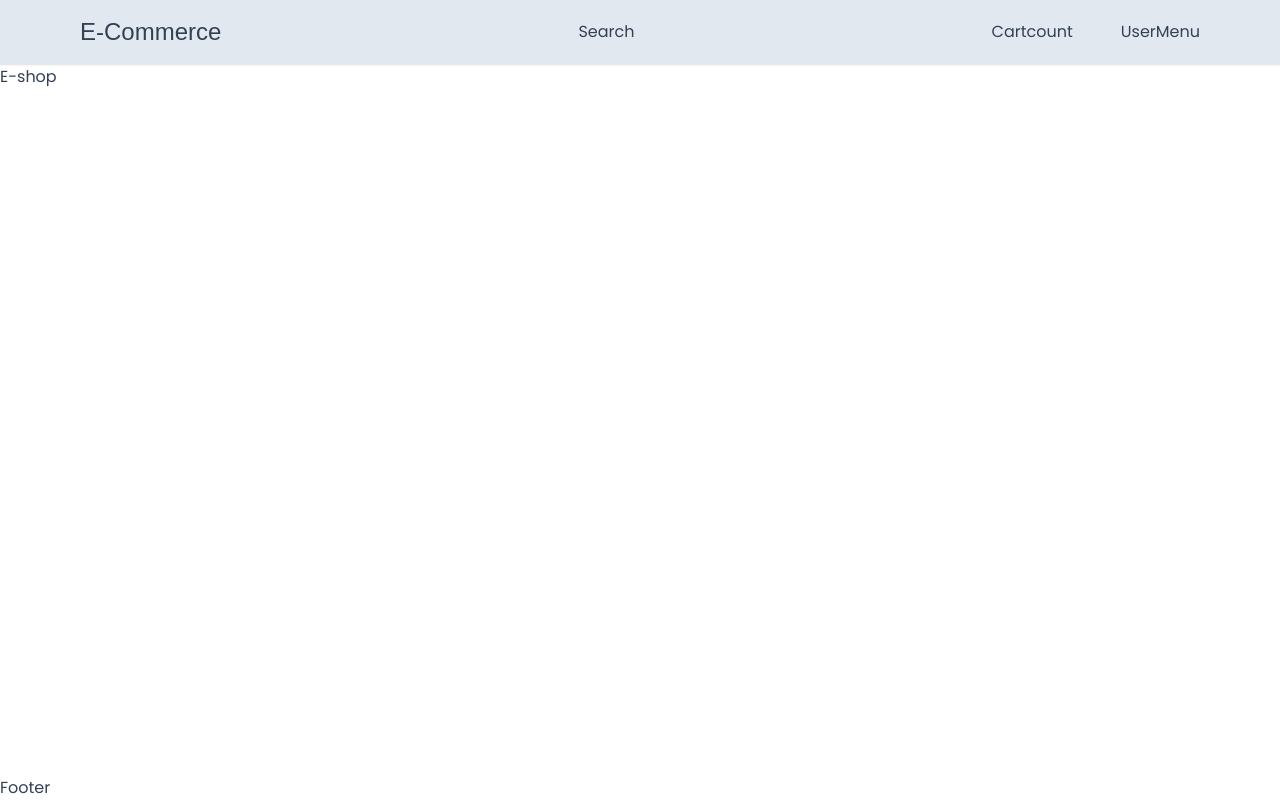
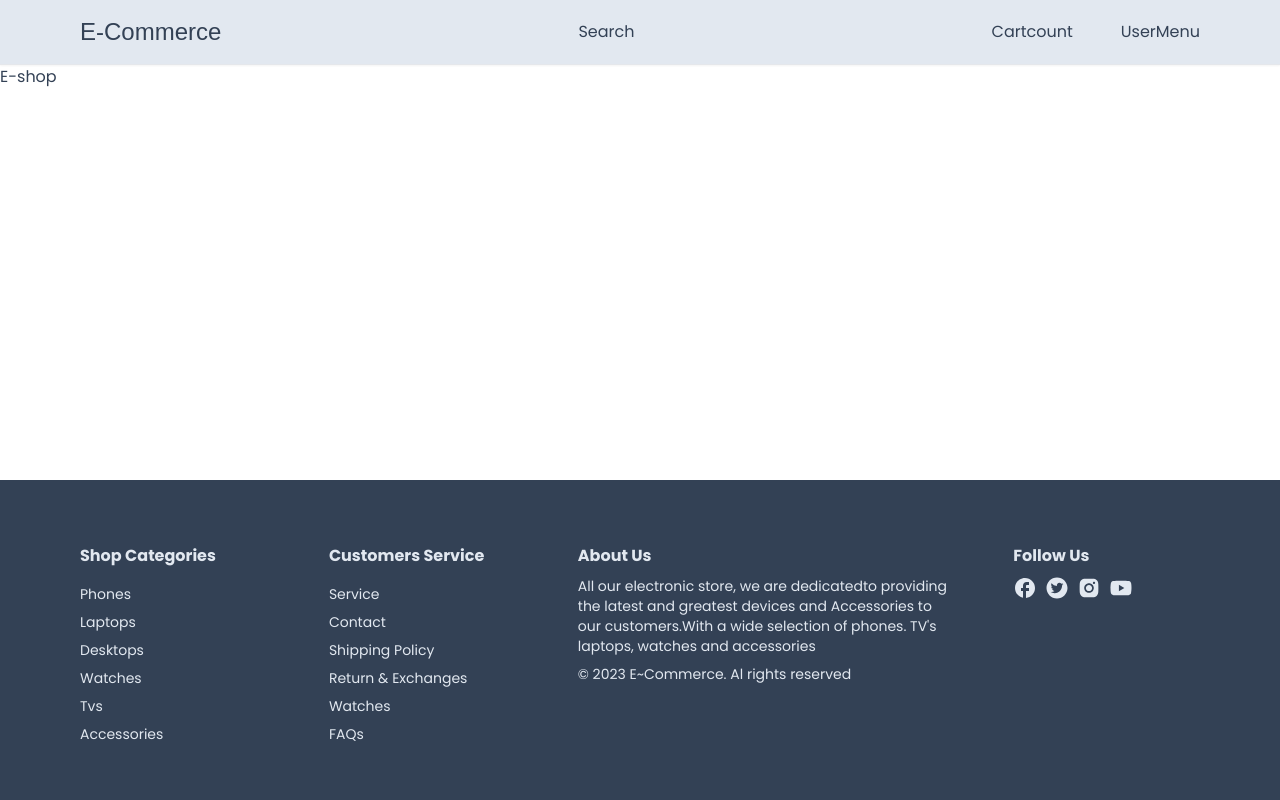
Before and after one commit to Ella-1/E-Shop, a Next.js app: page / in a window 1280 px wide. Built offline with nearby package versions, Linux system fonts and the light colour scheme; a web font is replaced by a local one.

Commit message:
Home banner and footer

```diff
--- /dev/null
+++ b/app/components/HomeBanner.tsx
@@ -0,0 +1,18 @@
+import React from 'react'
+
+export default function HomeBanner() {
+  return (
+    <div className='relative bg-gradient-to-t from-sky-500 to-sky-900 mb-8'>
+        <div className='mx-auto px-8 py-12 flex flex-col gap-2 md:flex-row items-center justify-evenly'>
+        <div>
+            <h1>Summer Sales</h1>
+            <p>Enjoy the discount on selected items</p>
+            <p>GET 50% OFF</p>
+        </div>
+        <div></div>
+
+        </div>
+
+    </div>
+  )
+}
--- a/app/components/footer/Footer.tsx
+++ b/app/components/footer/Footer.tsx
@@ -1,9 +1,60 @@
-import React from 'react'
-
+import React from "react";
+import Container from "../Container";
+import FooterList from "./FooterList";
+import Link from "next/link";
+import {MdFacebook} from 'react-icons/md'
+import {AiFillTwitterCircle,AiFillInstagram, AiFillYoutube} from 'react-icons/ai'
 function Footer() {
   return (
-    <div>Footer</div>
-  )
+    <footer className="bg-slate-700 text-slate-200 text-sm mt-16 ">
+      <Container>
+        <div className="flex flex-col md:flex-row justify-between pt-16 pb-8">
+          <FooterList>
+            <h3 className="font-bold text-base mb-2">Shop Categories</h3>
+            <Link href="#">Phones</Link>
+            <Link href="#">Laptops</Link>
+            <Link href="#">Desktops</Link>
+            <Link href="#">Watches</Link>
+            <Link href="#">Tvs</Link>
+            <Link href="#">Accessories</Link>
+          </FooterList>
+          <FooterList>
+            <h3 className="font-bold text-base mb-2">Customers Service</h3>
+            <Link href="#">Service</Link>
+            <Link href="#">Contact</Link>
+            <Link href="#">Shipping Policy</Link>
+            <Link href="#">Return & Exchanges</Link>
+            <Link href="#">Watches</Link>
+            <Link href="#">FAQs</Link>
+          </FooterList>
+
+          <div className="w-full md:w-1/3 mb-6 md:mb-0">
+            <h3 className="font-bold text-base mb-2">About Us</h3>
+            <p className="mb-2">
+              All our electronic store, we are dedicatedto providing the latest
+              and greatest devices and Accessories to our customers.With a wide
+              selection of phones. TV's laptops, watches and accessories
+            </p>
+            <p>
+              &copy; {new Date().getFullYear()} E~Commerce. Al rights reserved{" "}
+            </p>
+          </div>
+
+          <FooterList>
+            <div>
+              <h3 className="font-bold text-base mb-2">Follow Us</h3>
+              <div className="flex gap-2">
+              <Link href="#"><MdFacebook  size={24}/></Link>
+              <Link href="#"><AiFillTwitterCircle  size={24}/></Link>
+              <Link href="#"><AiFillInstagram size={24}/></Link>
+              <Link href="#"><AiFillYoutube size={24}/></Link>
+              </div>
+            </div>
+          </FooterList>
+        </div>
+      </Container>
+    </footer>
+  );
 }
 
-export default Footer
+export default Footer;
--- a/app/components/footer/FooterList.tsx
+++ b/app/components/footer/FooterList.tsx
@@ -1,15 +1,15 @@
-import React from 'react'
+import React from 'react';
 
-interface FooterListProps{
-    childern: React.ReactNode;
+interface FooterListProps {
+  children: React.ReactNode;
 }
 
-const FooterList: React.FC<FooterListProps > = ({childern}) => {
+const FooterList: React.FC<FooterListProps> = ({ children }) => {
   return (
-    <div className='w-full sm:w-1/2 md:w6-1/4 lg:w-1/6 mb-6 flex flex-col gap-2'>
-        {childern}
-        </div>
-  )
-}
+    <div className='w-full sm:w-1/2 md:w-1/4 lg:w-1/6 mb-6 flex flex-col gap-2'>
+      {children}
+    </div>
+  );
+};
 
-export default FooterList
+export default FooterList;
```
